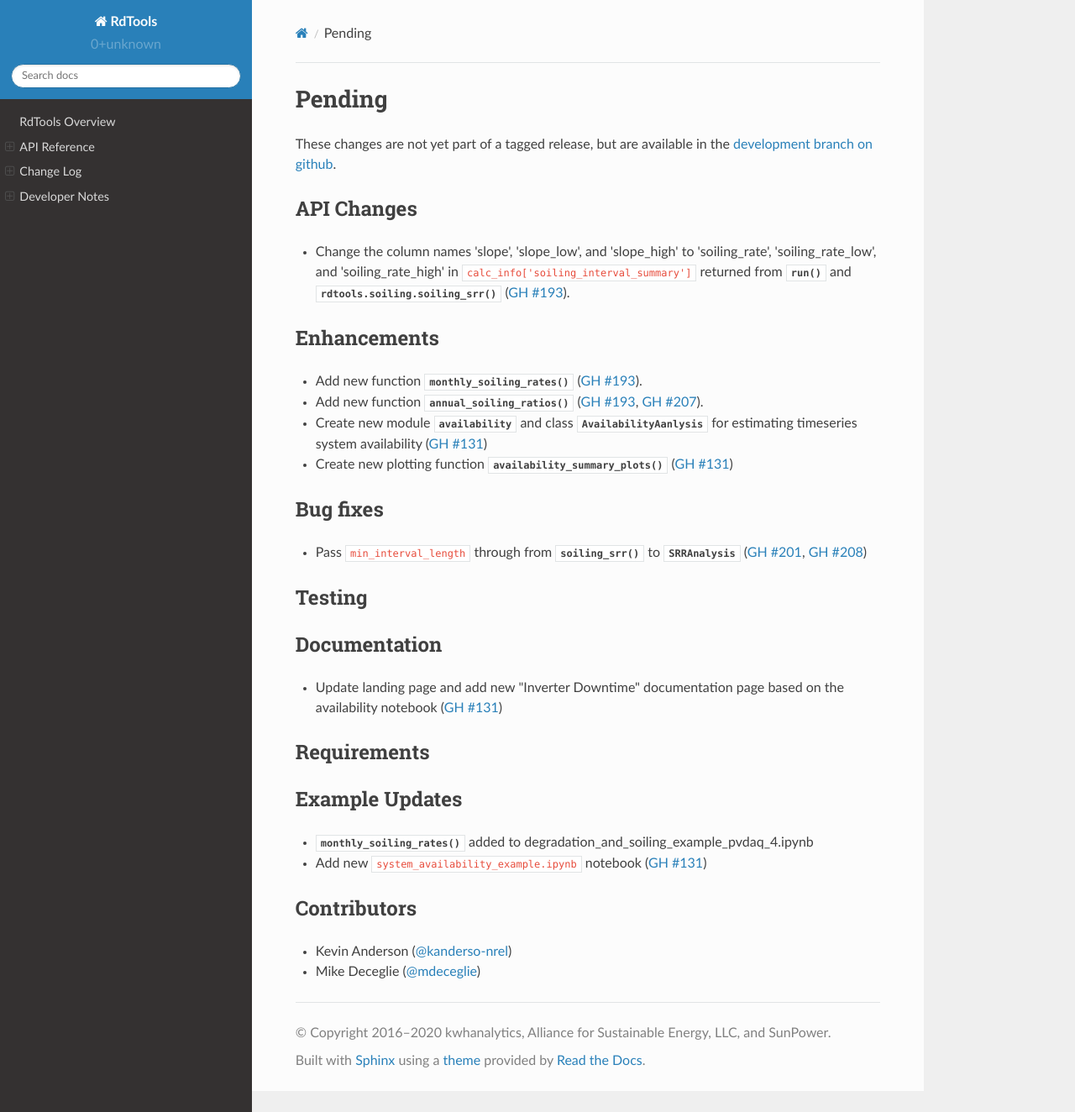
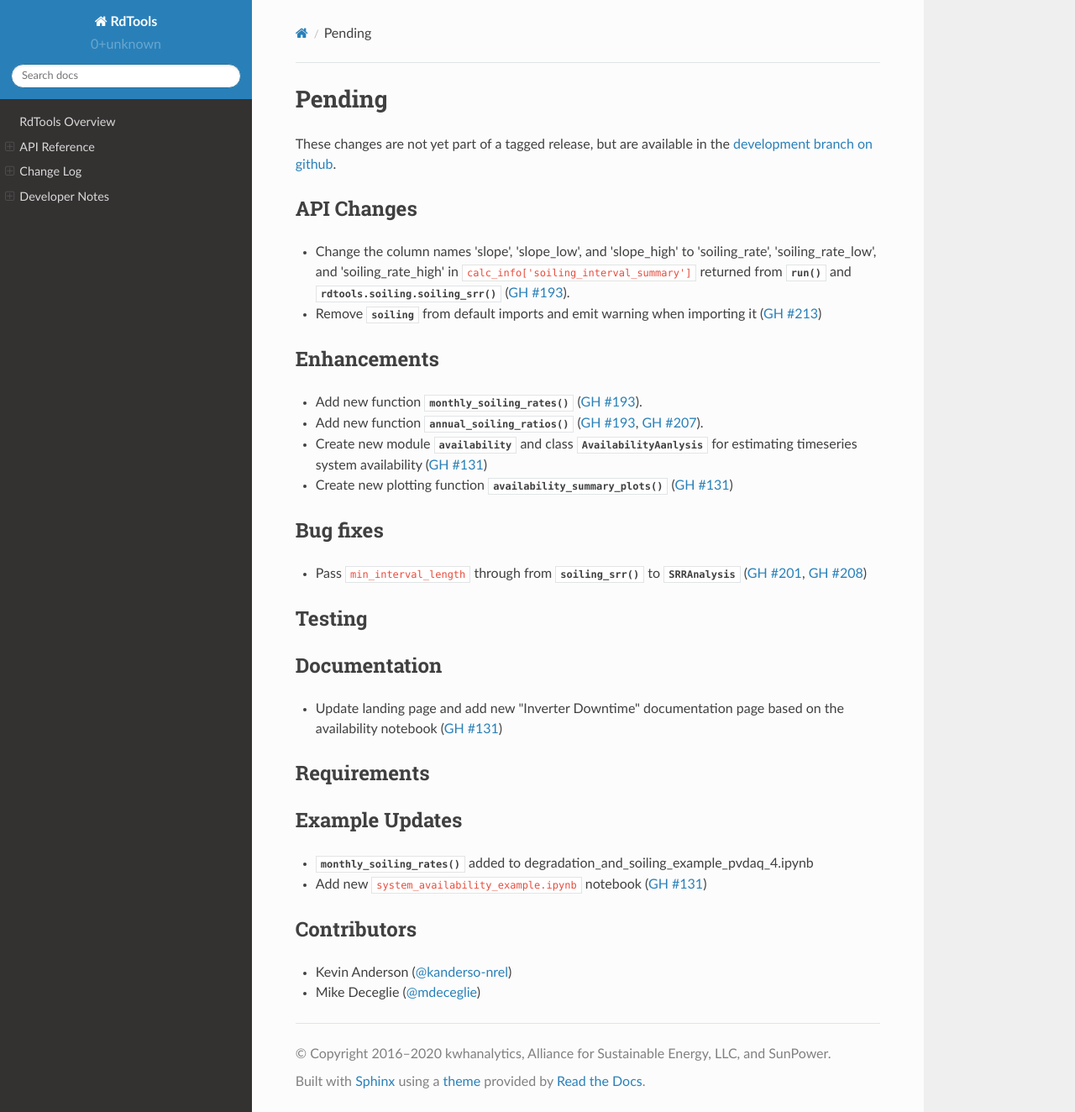
Before and after one commit to NREL/rdtools, a Sphinx documentation site: the page built from docs/sphinx/source/changelog/pending.rst, in a window 1280 px wide and 1324 px high. Shown: the whole window at 84% size. Built offline with Sphinx 7.4.7 and the Read the Docs theme 2.0.0, drawn with Linux system fonts in a browser that asks for light colours; pages that are not in the unit, such as notebooks, are missing from menus.

Commit message:
changelog

```diff
--- a/docs/sphinx/source/changelog/pending.rst
+++ b/docs/sphinx/source/changelog/pending.rst
@@ -1,17 +1,20 @@
 ************************
 Pending
 ************************
-These changes are not yet part of a tagged release, but are available in the `development branch on github <https://github.com/NREL/rdtools/tree/development>`_.
+These changes are not yet part of a tagged release, but are available in the
+`development branch on github <https://github.com/NREL/rdtools/tree/development>`_.
 
 API Changes
 -----------
-
-* Change the column names 'slope', 'slope_low', and 'slope_high' to 'soiling_rate', 'soiling_rate_low', and 'soiling_rate_high' in ``calc_info['soiling_interval_summary']`` returned from :py:meth:`~rdtools.soiling.SRRAnalysis.run()` and :py:func:`rdtools.soiling.soiling_srr()` (:pull:`193`).
+* Change the column names 'slope', 'slope_low', and 'slope_high' to 'soiling_rate',
+  'soiling_rate_low', and 'soiling_rate_high' in ``calc_info['soiling_interval_summary']``
+  returned from :py:meth:`~rdtools.soiling.SRRAnalysis.run()` and :py:func:`rdtools.soiling.soiling_srr()` (:pull:`193`).
+* Remove :py:mod:`~rdtools.soiling` from default imports and emit warning when
+  importing it (:pull:`213`)
 
 
 Enhancements
 ------------
-
 * Add new function :py:func:`~rdtools.soiling.monthly_soiling_rates` (:pull:`193`).
 * Add new function :py:func:`~rdtools.annual_soiling_ratios` (:pull:`193`, :pull:`207`).
 * Create new module :py:mod:`~rdtools.availability` and class
```
